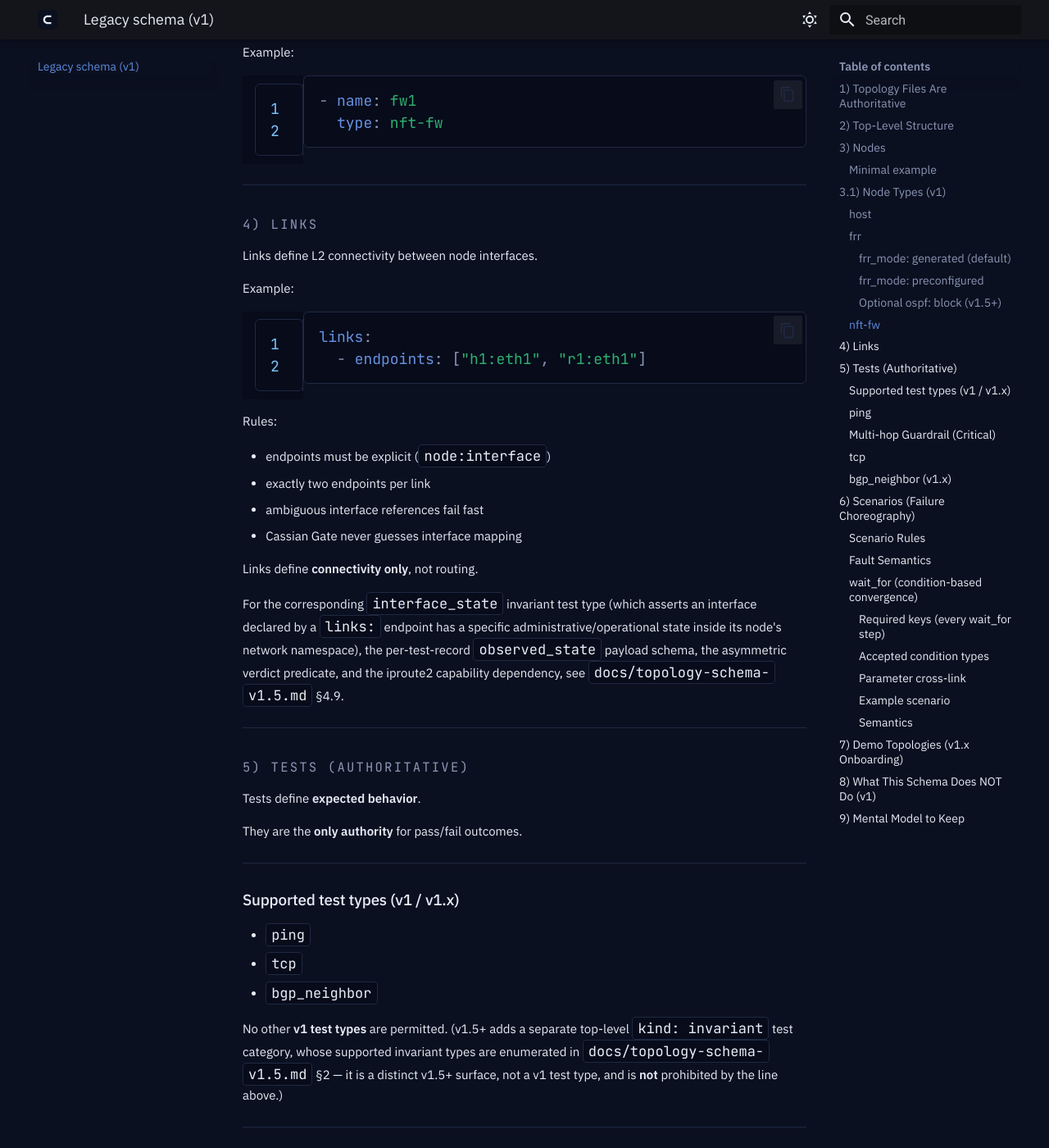
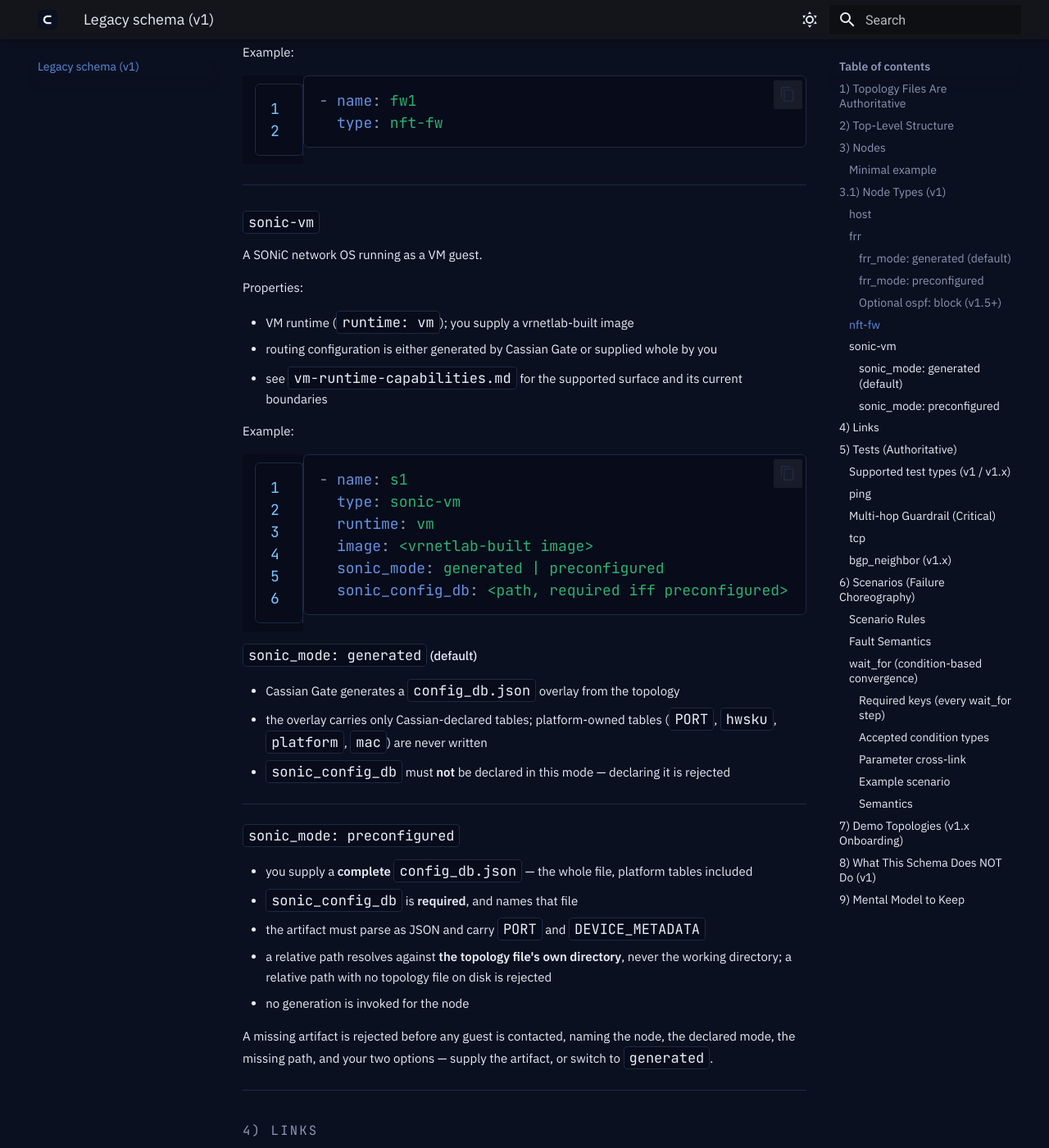
Before and after one commit to cassian-gate/cassian-gate, an MkDocs documentation site: the page built from docs/topology-schema-v1.md, in a window 1280 px wide and 1400 px high, scrolled down 4273 px. Shown: the whole window at 82% size. Built offline with MkDocs 1.6.1 and Material for MkDocs 9.7.7, drawn with Linux system fonts in a browser that asks for light colours; the version menu is left out.

Commit message:
4.5-c packet 1 script B2: SONiC preconfigured proof, topology-schema sonic-vm section, cheatsheet usage entry

````diff
--- a/docs/cheatsheet.md
+++ b/docs/cheatsheet.md
@@ -672,6 +672,23 @@ Important current boundary for vendor NOS VM nodes:
   - exit code `2`
 
 Substrate vs NOS (exec target): bare `exec` / `sh` / `copy_*` reach the **guest NOS**; `substrate_exec` / `substrate_sh` / `substrate_copy_from` reach the **vrnetlab substrate** (the wrapper). Default is bare = NOS.
+
+Routing config on `sonic-vm` nodes — two modes, `sonic_mode`:
+
+```yaml
+nodes:
+  - name: s1
+    type: sonic-vm
+    runtime: vm
+    sonic_mode: preconfigured        # or: generated (the default)
+    sonic_config_db: ./s1-config-db.json   # required iff preconfigured
+```
+
+- `generated` (default): Cassian Gate writes a `config_db.json` overlay; platform tables are never touched
+- `preconfigured`: you supply the **complete** `config_db.json`; it must carry `PORT` and `DEVICE_METADATA`, and no generation runs
+- a relative `sonic_config_db` resolves against the **topology file's** directory, never the working directory
+- declaring `sonic_config_db` without `sonic_mode: preconfigured` is rejected, exit `2`
+- full field reference: `topology-schema-v1.md` §3.1
 
 File copy on vm nodes: guest `copy_*` is UNSUPPORTED (deferred to §4.5-f); `substrate_copy_from` works; `substrate_copy_to` is intentionally absent (demand-led).
 
--- a/docs/topology-schema-v1.md
+++ b/docs/topology-schema-v1.md
@@ -170,6 +170,51 @@ Example:
 - name: fw1
   type: nft-fw
 ```
+
+---
+
+### `sonic-vm`
+
+A SONiC network OS running as a VM guest.
+
+Properties:
+
+* VM runtime (`runtime: vm`); you supply a vrnetlab-built image
+* routing configuration is either generated by Cassian Gate or supplied whole by you
+* see `vm-runtime-capabilities.md` for the supported surface and its current boundaries
+
+Example:
+
+```yaml
+- name: s1
+  type: sonic-vm
+  runtime: vm
+  image: <vrnetlab-built image>
+  sonic_mode: generated | preconfigured
+  sonic_config_db: <path, required iff preconfigured>
+```
+
+#### `sonic_mode: generated` (default)
+
+* Cassian Gate generates a `config_db.json` overlay from the topology
+* the overlay carries only Cassian-declared tables; platform-owned tables
+  (`PORT`, `hwsku`, `platform`, `mac`) are never written
+* `sonic_config_db` must **not** be declared in this mode — declaring it is rejected
+
+---
+
+#### `sonic_mode: preconfigured`
+
+* you supply a **complete** `config_db.json` — the whole file, platform tables included
+* `sonic_config_db` is **required**, and names that file
+* the artifact must parse as JSON and carry `PORT` and `DEVICE_METADATA`
+* a relative path resolves against **the topology file's own directory**, never the
+  working directory; a relative path with no topology file on disk is rejected
+* no generation is invoked for the node
+
+A missing artifact is rejected before any guest is contacted, naming the node,
+the declared mode, the missing path, and your two options — supply the artifact,
+or switch to `generated`.
 
 ---
 
````
Also changed, not shown: 1 other file.
